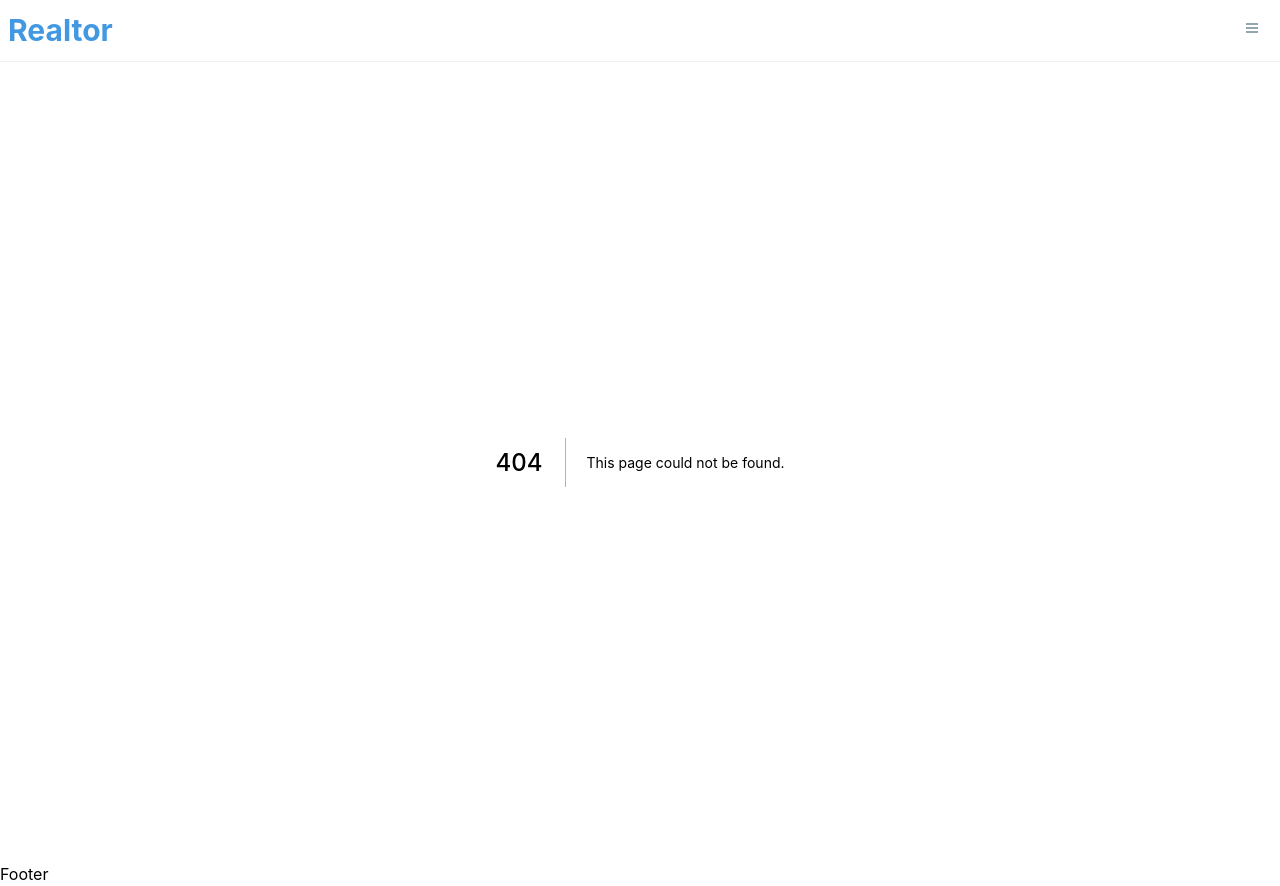
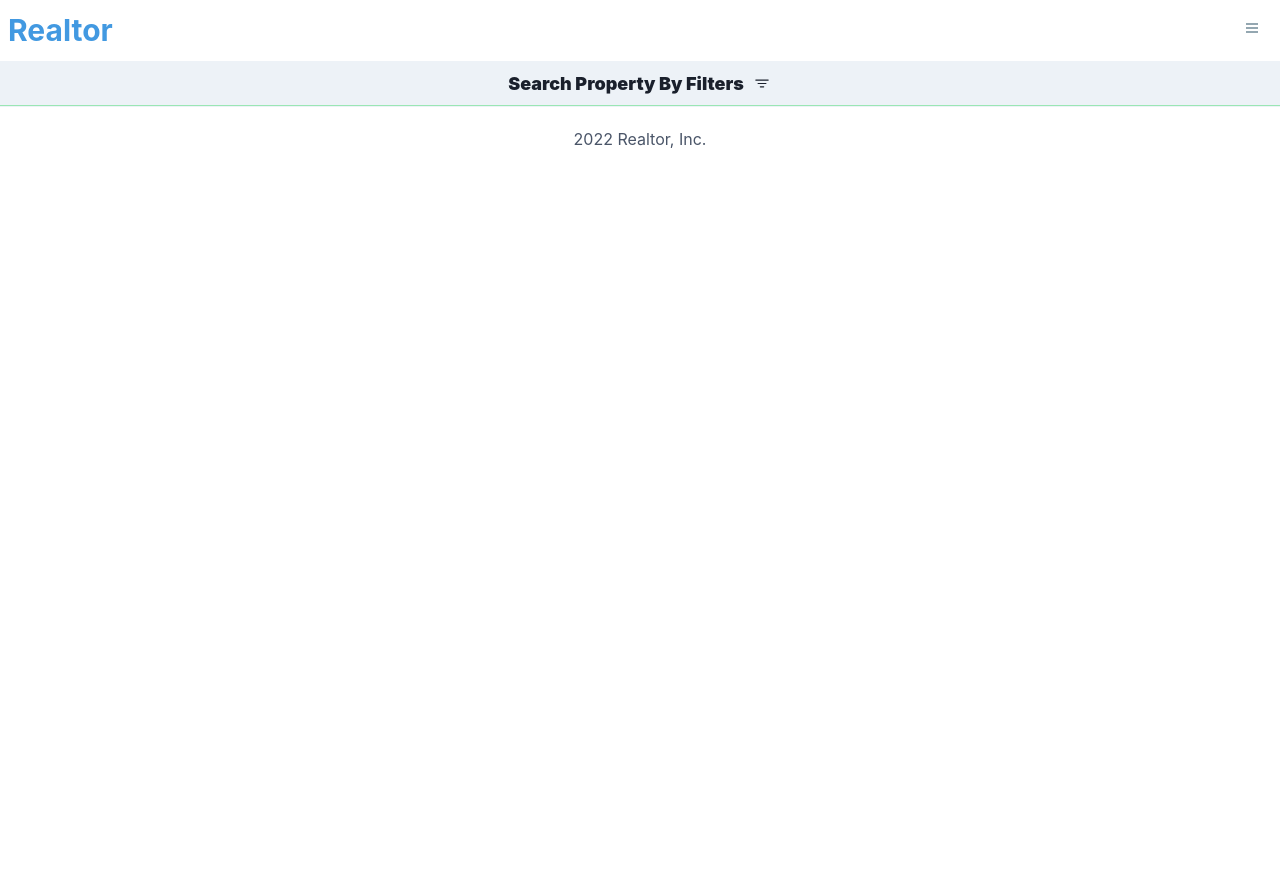
Before and after one commit to babux1/Real-Estate-App, a Next.js app: page /search in a window 1280 px wide. Before the commit this address had no page. After the commit the page ends 800 px from the top, so only its background shows below. Built offline with nearby package versions, Linux system fonts and the light colour scheme.

Commit message:
finished search filters

```diff
--- /dev/null
+++ b/components/Footer.jsx
@@ -0,0 +1,11 @@
+import { Box } from "@chakra-ui/react";
+
+
+const Footer = () => (
+    <Box textAlign="center" p="5" color="gray.600" borderTop="1px" borderColor="gray.100">
+        2022 Realtor, Inc.
+    </Box>
+)
+
+
+export default Footer
--- a/components/Layout.jsx
+++ b/components/Layout.jsx
@@ -2,6 +2,7 @@ import Head from "next/head";
 import { Box } from "@chakra-ui/react";
 
 import Navbar from "./Navbar";
+import Footer from "./Footer";
 
 
 const Layout = ({children}) => (
@@ -17,7 +18,7 @@ const Layout = ({children}) => (
                 {children}
             </main>
             <footer>
-                Footer
+                <Footer />
             </footer>
         </Box>
     </>
--- /dev/null
+++ b/components/SearchFilters.jsx
@@ -0,0 +1,19 @@
+import { useEffect, useState } from "react";
+import { Flex, Select, Box, Text, Input, Spinner, Icon, Button } from "@chakra-ui/react";
+import { useRouter } from "next/router";
+import { MdCancel } from "react-icons/md"
+import Image from "next/image";
+
+
+const SearchFilters = () => {
+
+    return (
+        <div>
+            searchFilters
+        </div>
+    )
+
+}
+
+
+export default SearchFilters
--- /dev/null
+++ b/pages/search.js
@@ -0,0 +1,41 @@
+import { useRouter } from "next/router";
+import { useState } from "react";
+import Image from "next/image";
+import { Flex, Box, Text, Icon } from "@chakra-ui/react";
+import { BsFilter } from "react-icons/bs";
+
+import SearchFilters from "../components/SearchFilters";
+
+
+
+const Search = () => {
+    const [searchFilters, setSearchFilters] = useState(false)
+    const router = useRouter()
+
+
+    return (
+        <Box>
+            <Flex
+                cursor="pointer"
+                bg="gray.100"
+                borderBottom="1px"
+                borderColor="green.200"
+                padding="2"
+                fontWeight="black"
+                fontSize="large"
+                justifyContent="center"
+                alignItems="center"
+                onClick={() => setSearchFilters((prevFilters) => !prevFilters)}
+            >
+                <Text>Search Property By Filters</Text>
+                <Icon paddingLeft="2" w="7" as={BsFilter} />
+            </Flex>
+            {searchFilters && <SearchFilters />}
+        </Box>
+    )
+}
+
+
+//stopped at 6:47:43
+
+export default Search;
```
